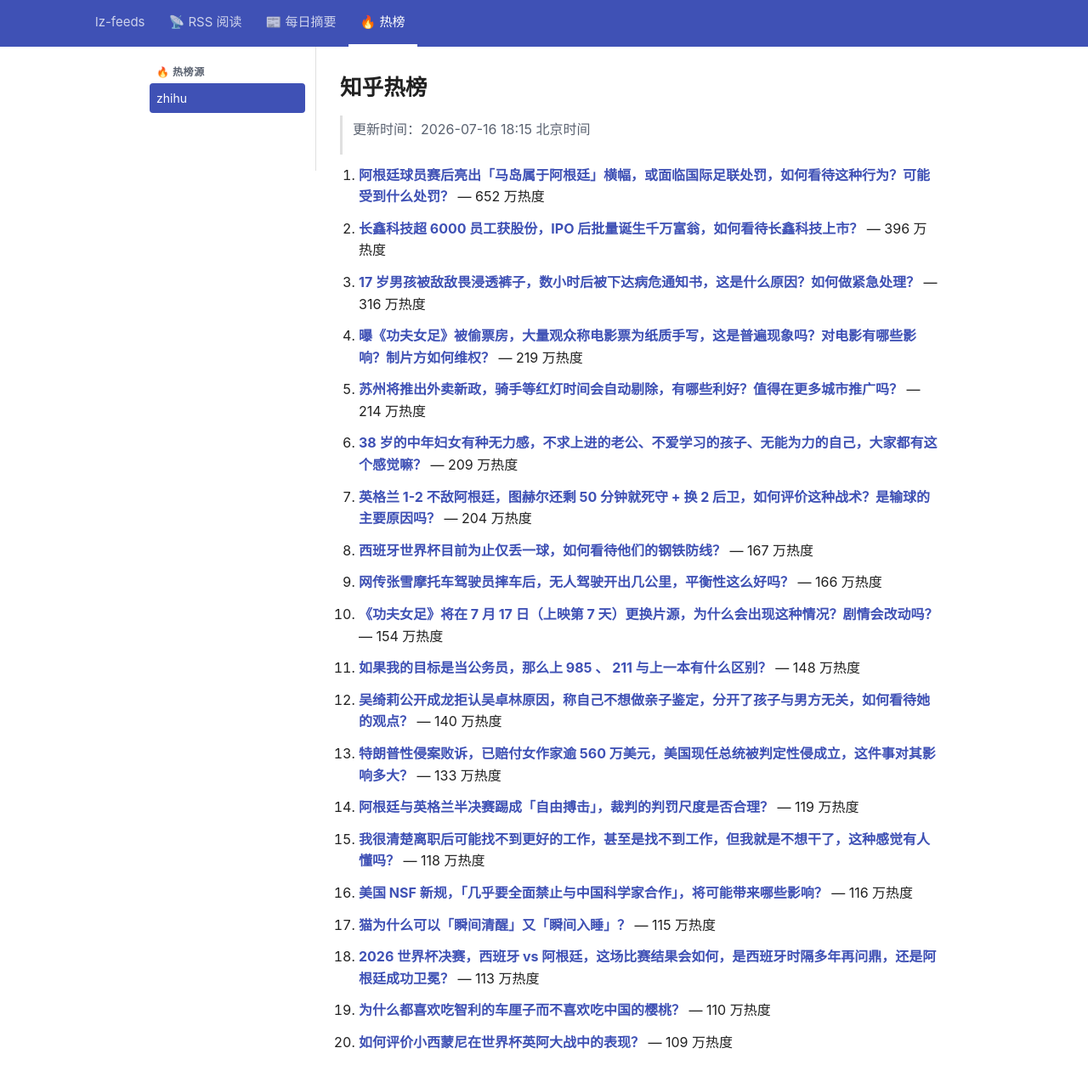
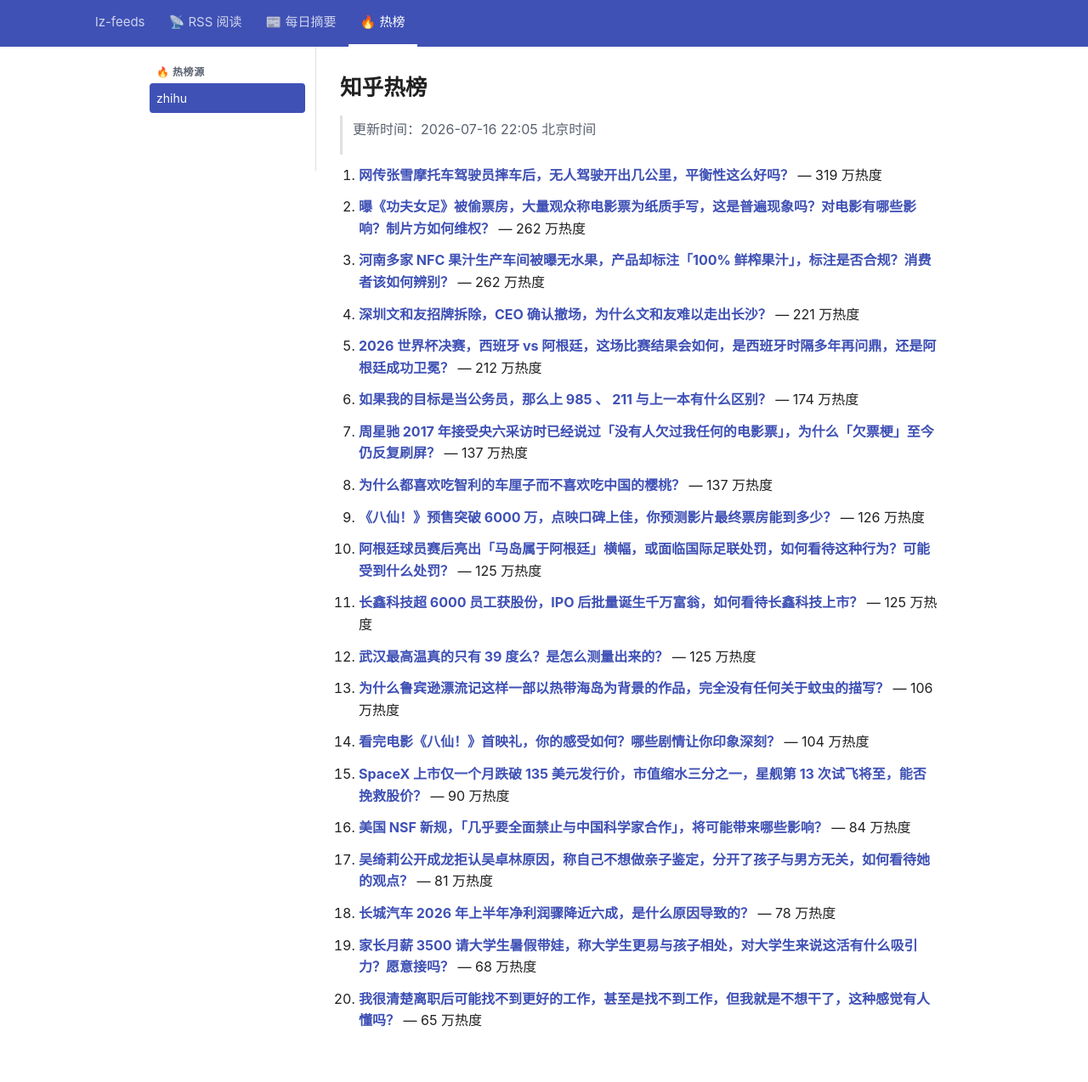
Before and after one commit to lizhang0101/lz-feeds, a Jekyll site: the page built from _hotlist/zhihu.md, in a window 1280 px wide and 1305 px high. Shown: the top 1274 px of the window at 85% size. Built offline with Jekyll 4.4.1, drawn with Linux system fonts in a browser that asks for light colours.

Commit message:
hotlist: 2026-07-16T14:05Z

```diff
--- a/_hotlist/zhihu.md
+++ b/_hotlist/zhihu.md
@@ -1,48 +1,48 @@
 ---
-updated: 2026-07-16 18:15 北京时间
+updated: 2026-07-16 22:05 北京时间
 count: 20
 ---
 
 # 知乎热榜
 
-> 更新时间：2026-07-16 18:15 北京时间
+> 更新时间：2026-07-16 22:05 北京时间
 
-1. **[阿根廷球员赛后亮出「马岛属于阿根廷」横幅，或面临国际足联处罚，如何看待这种行为？可能受到什么处罚？](https://www.zhihu.com/question/2061016973601765273)** — 652 万热度
+1. **[网传张雪摩托车驾驶员摔车后，无人驾驶开出几公里，平衡性这么好吗？](https://www.zhihu.com/question/2060758431435158135)** — 319 万热度
 
-2. **[长鑫科技超 6000 员工获股份，IPO 后批量诞生千万富翁，如何看待长鑫科技上市？](https://www.zhihu.com/question/2059993412737283983)** — 396 万热度
+2. **[曝《功夫女足》被偷票房，大量观众称电影票为纸质手写，这是普遍现象吗？对电影有哪些影响？制片方如何维权？](https://www.zhihu.com/question/2060808065167746714)** — 262 万热度
 
-3. **[17 岁男孩被敌敌畏浸透裤子，数小时后被下达病危通知书，这是什么原因？如何做紧急处理？](https://www.zhihu.com/question/2060390753055123000)** — 316 万热度
+3. **[河南多家 NFC 果汁生产车间被曝无水果，产品却标注「100% 鲜榨果汁」，标注是否合规？消费者该如何辨别？](https://www.zhihu.com/question/2060999608738608921)** — 262 万热度
 
-4. **[曝《功夫女足》被偷票房，大量观众称电影票为纸质手写，这是普遍现象吗？对电影有哪些影响？制片方如何维权？](https://www.zhihu.com/question/2060808065167746714)** — 219 万热度
+4. **[深圳文和友招牌拆除，CEO 确认撤场，为什么文和友难以走出长沙？](https://www.zhihu.com/question/2060496768580718879)** — 221 万热度
 
-5. **[苏州将推出外卖新政，骑手等红灯时间会自动剔除，有哪些利好？值得在更多城市推广吗？](https://www.zhihu.com/question/2060721448994300660)** — 214 万热度
+5. **[2026 世界杯决赛，西班牙 vs 阿根廷，这场比赛结果会如何，是西班牙时隔多年再问鼎，还是阿根廷成功卫冕？](https://www.zhihu.com/question/2060979028366988938)** — 212 万热度
 
-6. **[38 岁的中年妇女有种无力感，不求上进的老公、不爱学习的孩子、无能为力的自己，大家都有这个感觉嘛？](https://www.zhihu.com/question/666689112)** — 209 万热度
+6. **[如果我的目标是当公务员，那么上 985 、 211 与上一本有什么区别？](https://www.zhihu.com/question/1931818975265789556)** — 174 万热度
 
-7. **[英格兰 1-2 不敌阿根廷，图赫尔还剩 50 分钟就死守 + 换 2 后卫，如何评价这种战术？是输球的主要原因吗？](https://www.zhihu.com/question/2060986883639698691)** — 204 万热度
+7. **[周星驰 2017 年接受央六采访时已经说过「没有人欠过我任何的电影票」，为什么「欠票梗」至今仍反复刷屏？](https://www.zhihu.com/question/2060105352843203639)** — 137 万热度
 
-8. **[西班牙世界杯目前为止仅丢一球，如何看待他们的钢铁防线？](https://www.zhihu.com/question/2060665738398888475)** — 167 万热度
+8. **[为什么都喜欢吃智利的车厘子而不喜欢吃中国的樱桃？](https://www.zhihu.com/question/1993136934327960099)** — 137 万热度
 
-9. **[网传张雪摩托车驾驶员摔车后，无人驾驶开出几公里，平衡性这么好吗？](https://www.zhihu.com/question/2060758431435158135)** — 166 万热度
+9. **[《八仙！》预售突破 6000 万，点映口碑上佳，你预测影片最终票房能到多少？](https://www.zhihu.com/question/2059956129291919389)** — 126 万热度
 
-10. **[《功夫女足》将在 7 月 17 日（上映第 7 天）更换片源，为什么会出现这种情况？剧情会改动吗？](https://www.zhihu.com/question/2060771091736425253)** — 154 万热度
+10. **[阿根廷球员赛后亮出「马岛属于阿根廷」横幅，或面临国际足联处罚，如何看待这种行为？可能受到什么处罚？](https://www.zhihu.com/question/2061016973601765273)** — 125 万热度
 
-11. **[如果我的目标是当公务员，那么上 985 、 211 与上一本有什么区别？](https://www.zhihu.com/question/1931818975265789556)** — 148 万热度
+11. **[长鑫科技超 6000 员工获股份，IPO 后批量诞生千万富翁，如何看待长鑫科技上市？](https://www.zhihu.com/question/2059993412737283983)** — 125 万热度
 
-12. **[吴绮莉公开成龙拒认吴卓林原因，称自己不想做亲子鉴定，分开了孩子与男方无关，如何看待她的观点？](https://www.zhihu.com/question/2060818697267015737)** — 140 万热度
+12. **[武汉最高温真的只有 39 度么？是怎么测量出来的？](https://www.zhihu.com/question/2060683386755232040)** — 125 万热度
 
-13. **[特朗普性侵案败诉，已赔付女作家逾 560 万美元，美国现任总统被判定性侵成立，这件事对其影响多大？](https://www.zhihu.com/question/2060762952576323839)** — 133 万热度
+13. **[为什么鲁宾逊漂流记这样一部以热带海岛为背景的作品，完全没有任何关于蚊虫的描写？](https://www.zhihu.com/question/2058654142529384461)** — 106 万热度
 
-14. **[阿根廷与英格兰半决赛踢成「自由搏击」，裁判的判罚尺度是否合理？](https://www.zhihu.com/question/2060988988286923605)** — 119 万热度
+14. **[看完电影《八仙！》首映礼，你的感受如何？哪些剧情让你印象深刻？](https://www.zhihu.com/question/2061176420773240935)** — 104 万热度
 
-15. **[我很清楚离职后可能找不到更好的工作，甚至是找不到工作，但我就是不想干了，这种感觉有人懂吗？](https://www.zhihu.com/question/2055261098841052943)** — 118 万热度
+15. **[SpaceX 上市仅一个月跌破 135 美元发行价，市值缩水三分之一，星舰第 13 次试飞将至，能否挽救股价？](https://www.zhihu.com/question/2061111911014470002)** — 90 万热度
 
-16. **[美国 NSF 新规，「几乎要全面禁止与中国科学家合作」，将可能带来哪些影响？](https://www.zhihu.com/question/2060040310399263380)** — 116 万热度
+16. **[美国 NSF 新规，「几乎要全面禁止与中国科学家合作」，将可能带来哪些影响？](https://www.zhihu.com/question/2060040310399263380)** — 84 万热度
 
-17. **[猫为什么可以「瞬间清醒」又「瞬间入睡」？](https://www.zhihu.com/question/657777049)** — 115 万热度
+17. **[吴绮莉公开成龙拒认吴卓林原因，称自己不想做亲子鉴定，分开了孩子与男方无关，如何看待她的观点？](https://www.zhihu.com/question/2060818697267015737)** — 81 万热度
 
-18. **[2026 世界杯决赛，西班牙 vs 阿根廷，这场比赛结果会如何，是西班牙时隔多年再问鼎，还是阿根廷成功卫冕？](https://www.zhihu.com/question/2060979028366988938)** — 113 万热度
+18. **[长城汽车 2026 年上半年净利润骤降近六成，是什么原因导致的？](https://www.zhihu.com/question/2060421321046205380)** — 78 万热度
 
-19. **[为什么都喜欢吃智利的车厘子而不喜欢吃中国的樱桃？](https://www.zhihu.com/question/1993136934327960099)** — 110 万热度
+19. **[家长月薪 3500 请大学生暑假带娃，称大学生更易与孩子相处，对大学生来说这活有什么吸引力？愿意接吗？](https://www.zhihu.com/question/2060824517308412396)** — 68 万热度
 
-20. **[如何评价小西蒙尼在世界杯英阿大战中的表现？](https://www.zhihu.com/question/2060923305729827277)** — 109 万热度
+20. **[我很清楚离职后可能找不到更好的工作，甚至是找不到工作，但我就是不想干了，这种感觉有人懂吗？](https://www.zhihu.com/question/2055261098841052943)** — 65 万热度
```
